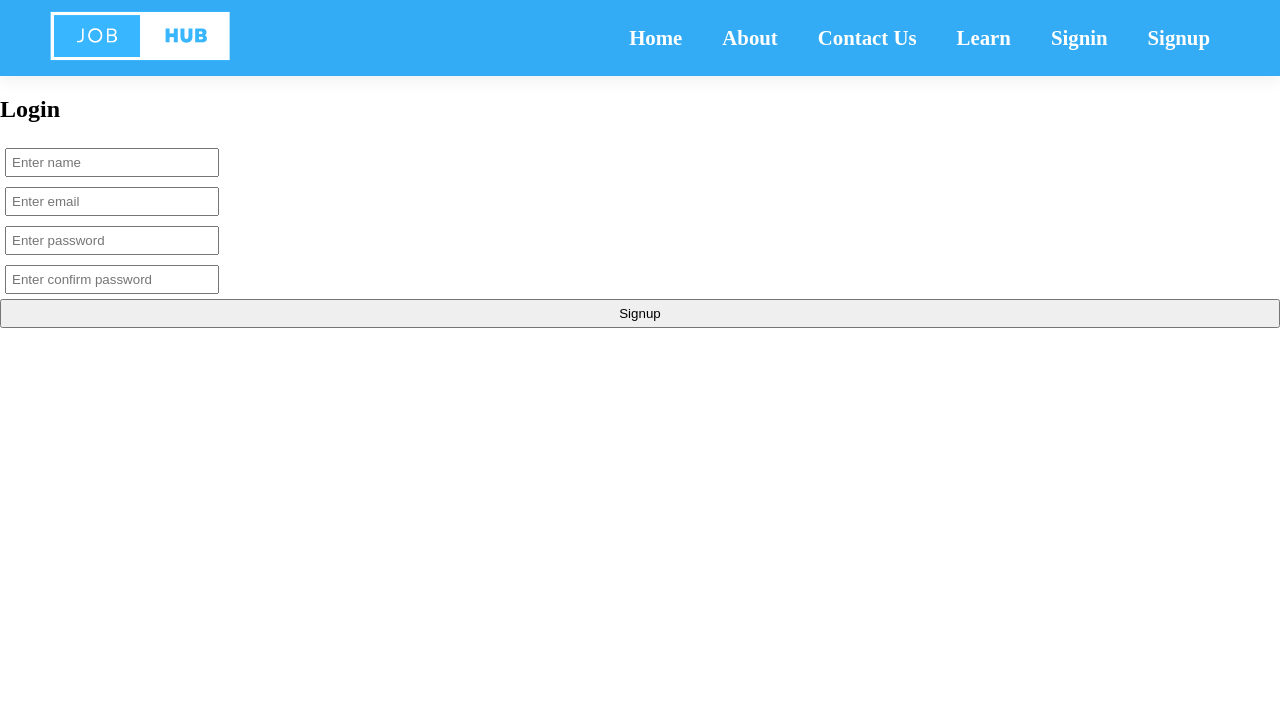
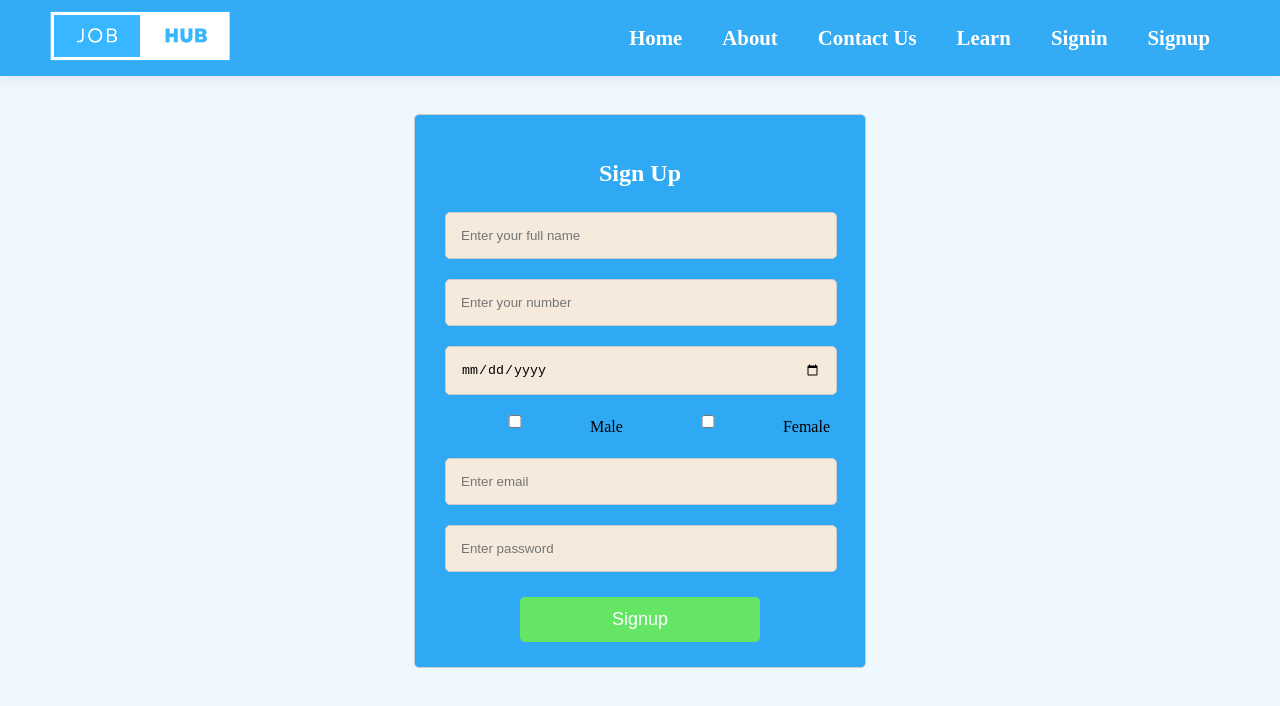
Before and after one commit to lakpafutilama/JobHub, a React (Create React App) app in the folder frontend/: page /signup in a window 1280 px wide. Shown: the top 706 px of the page. Built offline with nearby package versions, Linux system fonts and the light colour scheme.

Commit message:
general authorization frontend

```diff
--- a/frontend/package.json
+++ b/frontend/package.json
@@ -6,6 +6,7 @@
     "@testing-library/jest-dom": "^5.17.0",
     "@testing-library/react": "^13.4.0",
     "@testing-library/user-event": "^13.5.0",
+    "axios": "^1.6.8",
     "bootstrap": "^5.3.3",
     "react": "^18.2.0",
     "react-dom": "^18.2.0",
--- a/frontend/src/App.js
+++ b/frontend/src/App.js
@@ -1,7 +1,6 @@
+import Navbar from "./Components/Navbar/Navbar";
 import React from "react";
 import "./App.css";
-
-import Navbar from "./Components/Navbar/Navbar";
 
 function App() {
   return (
--- /dev/null
+++ b/frontend/src/Components/Dashboard/Dashboard.js
@@ -0,0 +1,7 @@
+import React from "react";
+
+const Dashboard = () => {
+  return <div>Dashboard</div>;
+};
+
+export default Dashboard;
--- /dev/null
+++ b/frontend/src/Components/SigninForm/Signin.css
@@ -0,0 +1,48 @@
+body {
+  background-color: aliceblue;
+}
+
+#signinform {
+  border-radius: 30px;
+  max-width: 333px;
+  margin: 0 auto;
+  margin-top: 2cm;
+  padding: 25px;
+  border: 1px solid #ccc;
+  border-radius: 5px;
+  background-color: rgb(48, 169, 244);
+}
+
+#signinform h2 {
+  text-align: center;
+  margin-bottom: 20px;
+  color: white;
+}
+
+#signinform input {
+  width: 90%;
+  padding: 15px;
+  margin-bottom: 15px;
+  border: 1px solid #ccc;
+  border-radius: 5px;
+  background-color: rgb(245, 234, 220);
+}
+
+#signinform button {
+  margin-top: 10px;
+  align-self: center;
+  width: 60%;
+  padding: 12px;
+  font-size: large;
+  color: white;
+  background-color: rgb(100, 230, 100);
+  border: none;
+  border-radius: 5px;
+  cursor: pointer;
+}
+
+#signinform button:hover {
+  background-color: orange;
+  color: black;
+  font-size: larger;
+}
--- a/frontend/src/Components/SigninForm/Signin.js
+++ b/frontend/src/Components/SigninForm/Signin.js
@@ -1,21 +1,44 @@
 import React, { useState } from "react";
+import axios from "axios";
+import "./Signin.css";
+
+import Dashboard from "../Dashboard/Dashboard";
 
 const Signin = () => {
-  const [email, setEmail] = useState("");
+  const [username, setUsername] = useState("");
   const [password, setPassword] = useState("");
+  const [loggedIn, setLoggedIn] = useState(false);
 
   const handleLogin = (e) => {
     e.preventDefault();
+    const userDetails = {
+      username,
+      password,
     };
-  return (
-    <div>
+    axios
+      .post("http://localhost:9000/login", userDetails)
+      .then((res) => {
+        document.cookie = res.data.data;
+        setLoggedIn(true);
+      })
+      .catch((err) => {
+        alert(err.response.data.message);
+      });
+  };
+
+  let content;
+  if (loggedIn) {
+    content = <Dashboard />;
+  } else {
+    content = (
+      <div id="signinform">
         <h2>Login</h2>
         <form onSubmit={handleLogin}>
           <input
-          type="email"
-          placeholder="Enter email"
-          value={email}
-          onChange={(e) => setEmail(e.target.value)}
+            type="username"
+            placeholder="Enter username"
+            value={username}
+            onChange={(e) => setUsername(e.target.value)}
             required
           />
           <input
@@ -29,6 +52,9 @@ const Signin = () => {
         </form>
       </div>
     );
+  }
+
+  return content;
 };
 
 export default Signin;
--- /dev/null
+++ b/frontend/src/Components/SignupForm/Signup.css
@@ -0,0 +1,63 @@
+body {
+  background-color: aliceblue;
+}
+
+#signupform {
+  border-radius: 30px;
+  max-width: 400px;
+  margin: 0 auto;
+  margin-top: 1cm;
+  padding: 25px;
+  border: 1px solid #ccc;
+  border-radius: 5px;
+  background-color: rgb(48, 169, 244);
+}
+
+#signupform h2 {
+  text-align: center;
+  margin-bottom: 20px;
+  color: white;
+}
+
+#signupform input {
+  width: 90%;
+  padding: 15px;
+  margin-bottom: 15px;
+  border: 1px solid #ccc;
+  border-radius: 5px;
+  background-color: rgb(245, 234, 220);
+}
+
+#signupform button {
+  margin-top: 10px;
+  align-self: center;
+  width: 60%;
+  padding: 12px;
+  font-size: large;
+  color: white;
+  background-color: rgb(100, 230, 100);
+  border: none;
+  border-radius: 5px;
+  cursor: pointer;
+}
+
+#signupform button:hover {
+  background-color: orange;
+  color: black;
+  font-size: larger;
+}
+
+.gender-container {
+  display: inline-flex;
+  align-items: center;
+  margin-bottom: 10px;
+}
+
+.gender-container label {
+  margin-right: 10px;
+}
+
+.gender-container input[type="checkbox"] {
+  margin-right: 5px;
+  align-items: left;
+}
--- a/frontend/src/Components/SignupForm/Signup.js
+++ b/frontend/src/Components/SignupForm/Signup.js
@@ -1,25 +1,78 @@
 import React, { useState } from "react";
+import axios from "axios";
+import "./Signup.css";
 
 const Signup = () => {
   const [u_name, setName] = useState("");
   const [email, setEmail] = useState("");
   const [password, setPassword] = useState("");
-  const [confirmpassword, setConfirmPassword] = useState("");
+  const [gender, setGender] = useState("");
+  const [dob, setDob] = useState("");
+  const [contact, setContact] = useState("");
 
   const handleSignup = (e) => {
     e.preventDefault();
+    const userDetails = {
+      full_name: u_name,
+      email,
+      contact,
+      gender,
+      dob,
+      password,
+    };
+    axios
+      .post("http://localhost:9000/signup", userDetails)
+      .then((res) => {
+        document.cookie = res.data.data;
+      })
+      .catch((err) => {
+        alert(err.response.data.message);
+      });
   };
 
   return (
-    <div>
-      <h2>Login</h2>
+    <div id="signupform">
+      <h2>Sign Up</h2>
       <form onSubmit={handleSignup}>
         <input
-          placeholder="Enter name"
+          placeholder="Enter your full name"
           value={u_name}
           onChange={(e) => setName(e.target.value)}
           required
         />
+        <input
+          type="text"
+          placeholder="Enter your number"
+          value={contact}
+          onChange={(e) => setContact(e.target.value)}
+          required
+        />
+        <input
+          type="date"
+          placeholder="Date of Birth"
+          value={dob}
+          onChange={(e) => setDob(e.target.value)}
+          required
+        />
+        <div className="gender-container">
+          <input
+            type="checkbox"
+            id="male"
+            value="male"
+            checked={gender === "male"}
+            onChange={() => setGender("male")}
+          />
+          <label htmlFor="male">Male</label>
+
+          <input
+            type="checkbox"
+            id="Female"
+            value="Female"
+            checked={gender === "Female"}
+            onChange={() => setGender("Female")}
+          />
+          <label htmlFor="Female">Female</label>
+        </div>
         <input
           type="email"
           placeholder="Enter email"
@@ -34,13 +87,6 @@ const Signup = () => {
           onChange={(e) => setPassword(e.target.value)}
           required
         />
-        <input
-          type="password"
-          placeholder="Enter confirm password"
-          value={confirmpassword}
-          onChange={(e) => setConfirmPassword(e.target.value)}
-          required
-        />
         <button type="submit">Signup</button>
       </form>
     </div>
```
Also changed, not shown: frontend/public/assets/search.png (added), frontend/src/Components/SignupForm/SignupForm.css (deleted), 1 other file (tests, documents, lock files or other folders). Lines whose indentation alone changed are shown as unchanged.
